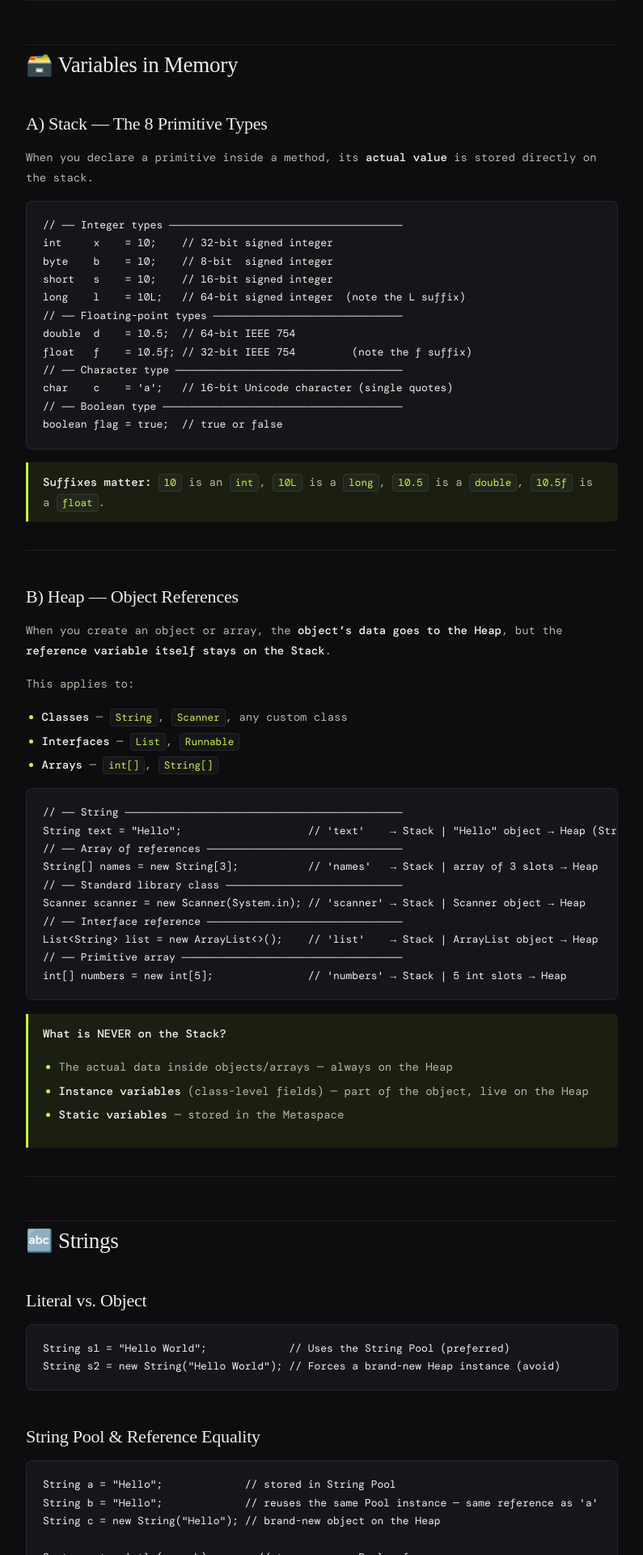
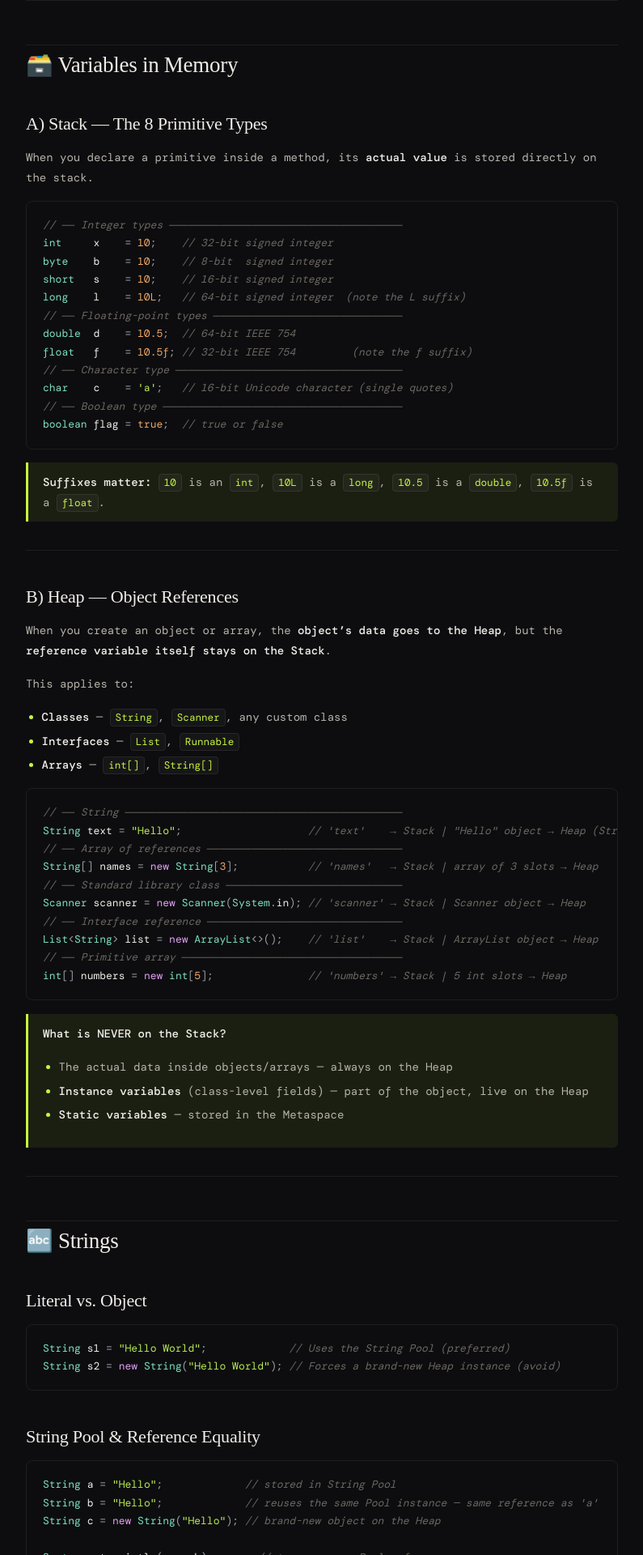
Before and after one commit to EslamElshaabany/lrn, a Jekyll site: the page built from notes/java/basics.md, in a window 1280 px wide. Shown: the part 913-2833 px from the top of the page at 81% size, without its empty margins (242-1037 px from the left). Built offline with Jekyll 4.4.1, drawn with Linux system fonts in a browser that asks for light colours; some web fonts are replaced.

Commit message:
Add Rouge syntax highlighting palette for note code blocks
Code blocks rendered as solid white because the shared note CSS colored the
whole block but never styled Rouge's token spans. Add a dark palette
(keywords, types, strings, numbers, comments, etc.) scoped to .highlight.

Co-Authored-By: Claude Opus 4.8 <noreply@anthropic.com>

```diff
--- a/assets/notes.css
+++ b/assets/notes.css
@@ -166,6 +166,47 @@ body::after {
   font-size: 13px;
 }
 
+/* Rouge syntax highlighting (dark palette tuned to the theme).
+   Kramdown wraps fenced blocks in .highlighter-rouge / .highlight. */
+.prose .highlighter-rouge .highlight,
+.prose .highlight { background: none; }
+
+.prose .highlight .c,  .prose .highlight .cm, .prose .highlight .c1,
+.prose .highlight .cd, .prose .highlight .cp, .prose .highlight .cs {
+  color: var(--text-muted); font-style: italic;      /* comments */
+}
+.prose .highlight .k,  .prose .highlight .kd, .prose .highlight .kn,
+.prose .highlight .kp, .prose .highlight .kr, .prose .highlight .kv {
+  color: #e39ff6;                                     /* keywords */
+}
+.prose .highlight .kt, .prose .highlight .nc, .prose .highlight .nn,
+.prose .highlight .nb, .prose .highlight .no {
+  color: #7ee0c0;                                     /* types / classes */
+}
+.prose .highlight .nf, .prose .highlight .fm {
+  color: #82b4ff;                                     /* function / method names */
+}
+.prose .highlight .nd, .prose .highlight .nl {
+  color: var(--accent);                               /* annotations / labels */
+}
+.prose .highlight .s,  .prose .highlight .s1, .prose .highlight .s2,
+.prose .highlight .sb, .prose .highlight .sc, .prose .highlight .sd,
+.prose .highlight .se, .prose .highlight .sh, .prose .highlight .si,
+.prose .highlight .sx, .prose .highlight .sr, .prose .highlight .ss {
+  color: #b5e853;                                     /* strings */
+}
+.prose .highlight .m,  .prose .highlight .mi, .prose .highlight .mf,
+.prose .highlight .mh, .prose .highlight .mo, .prose .highlight .mb,
+.prose .highlight .il, .prose .highlight .kc {
+  color: #f0a868;                                     /* numbers / true/false/null */
+}
+.prose .highlight .o,  .prose .highlight .ow {
+  color: #9aa0aa;                                     /* operators */
+}
+.prose .highlight .p  { color: var(--text-secondary); }  /* punctuation */
+.prose .highlight .na { color: var(--text-primary); }    /* attribute names */
+.prose .highlight .err { color: inherit; background: none; }
+
 /* Tables */
 .prose table {
   width: 100%;
```
